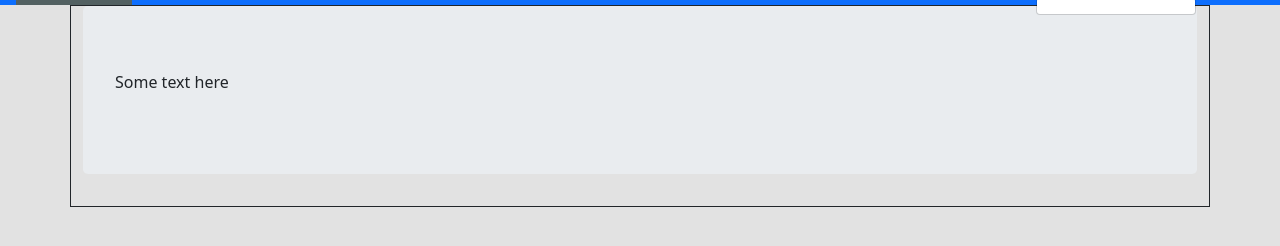
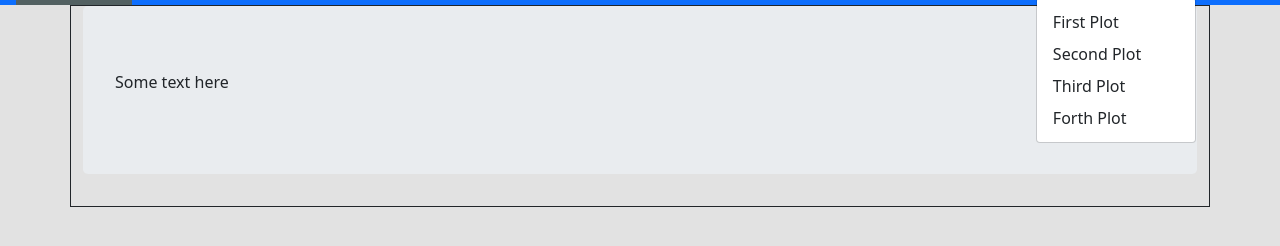
Before and after one commit to crogar/Web-Design-Challenge, a plain HTML site: page index.html in a window 1280 px wide. Both pictures are taken after a click on the link "Plots". Shown: the part 58-304 px from the top of the page. Drawn offline with nearby package versions, Linux system fonts and the light colour scheme.

Commit message:
Update index.html
added elements to dropdown-menu

```diff
--- a/index.html
+++ b/index.html
@@ -36,7 +36,11 @@
                           Plots
                         </a>
                     <div class="dropdown-menu" aria-labelledby="dropdown_plots">
-
+                        <!-- Creating links to our different Visualizations -->
+                        <a class="dropdown-item" href="#">First Plot</a>
+                        <a class="dropdown-item" href="#">Second Plot</a>
+                        <a class="dropdown-item" href="#">Third Plot</a>
+                        <a class="dropdown-item" href="#">Forth Plot</a>
                     </div>
                     </li>
                     <li class="nav-item">
```
